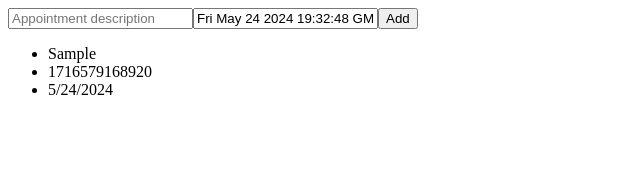
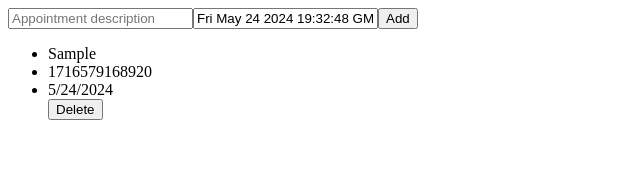
Before and after one commit to 12032002hailong/angular_appointment, an Angular app: page / in a window 1280 px wide. Both pictures are taken after typing "Sample" into the empty fields and a click on the button "Add". Shown: the top 170 px of the page, without its empty margins (0-640 px from the left). Built offline with nearby package versions, Linux system fonts and the light colour scheme.

Commit message:
deleteAppointment

```diff
--- a/src/app/appointment-list/appointment-list.component.html
+++ b/src/app/appointment-list/appointment-list.component.html
@@ -11,9 +11,10 @@
   />
   <button (click)="addAppointment()">Add</button>
 
-  <ul *ngFor="let item of appointment">
-    <li>{{ item.title }}</li>
-    <li>{{ item.id }}</li>
-    <li>{{ item.date.toLocaleDateString() }}</li>
+  <ul *ngFor="let appointment of appointments; index as i">
+    <li>{{ appointment.title }}</li>
+    <li>{{ appointment.id }}</li>
+    <li>{{ appointment.date.toLocaleDateString() }}</li>
+    <button (click)="deleteAppointment(appointment)">Delete</button>
   </ul>
 </div>
--- a/src/app/appointment-list/appointment-list.component.ts
+++ b/src/app/appointment-list/appointment-list.component.ts
@@ -14,7 +14,7 @@ export class AppointmentListComponent {
 
   newAppointmentTitle: string = "";
   newAppointmentDate: Date = new Date();
-  appointment: Appointment[] = [];
+  appointments: Appointment[] = [];
 
   addAppointment() {
     if (this.newAppointmentTitle.trim().length && this.newAppointmentDate) {
@@ -23,12 +23,18 @@ export class AppointmentListComponent {
         title: this.newAppointmentTitle,
         date: this.newAppointmentDate
       }
-      this.appointment.push(newAppointment);
+      this.appointments.push(newAppointment);
       this.newAppointmentDate = new Date();
       this.newAppointmentTitle = "";
-      console.log(newAppointment);
     }
     else return;
   }
 
+  deleteAppointment(appointment: Appointment) {
+    const updateAppointment = this.appointments.filter(item => item !== appointment);
+    this.appointments = updateAppointment;
+
+
+  }
+
 }
```
